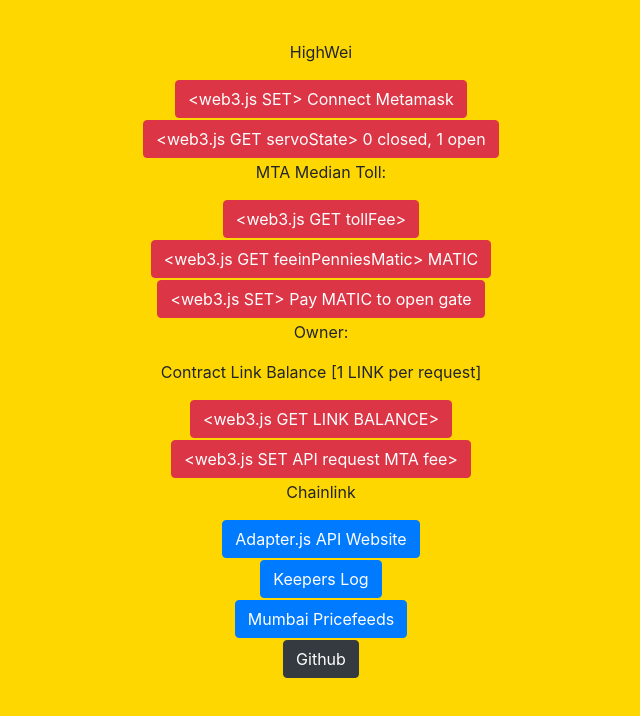
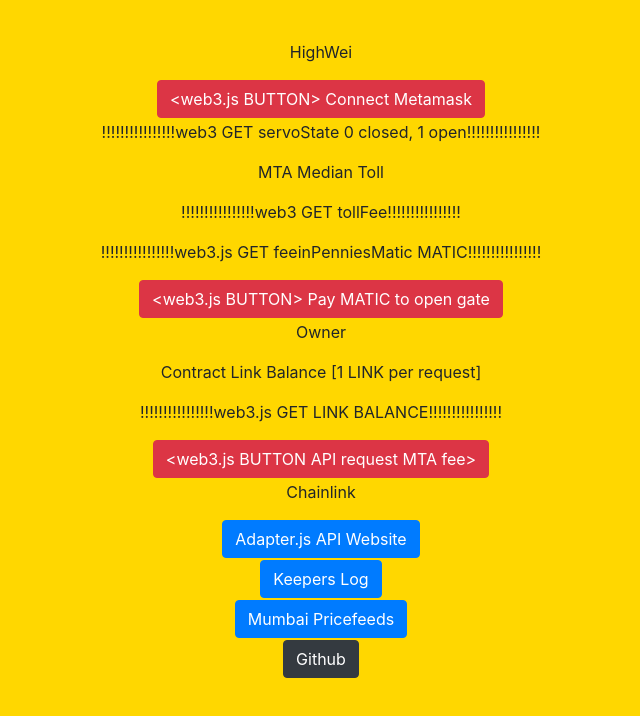
Before and after one commit to MarcusWentz/HighWei, a plain HTML site: page index.html in a window 1280 px wide. Shown: the whole page, without its empty margins (319-959 px from the left). Drawn offline with nearby package versions, Linux system fonts and the light colour scheme.

Commit message:
Update index.html

```diff
--- a/index.html
+++ b/index.html
@@ -26,52 +26,46 @@
 <div style="min-height: 5vh">
 <div class="col text-center">
 <form action="https://keepers.chain.link/mumbai/1255">
-  <input type="submit" class="btn btn-danger" data-toggle="button" aria-pressed="false" autocomplete="off" value="<web3.js SET> Connect Metamask" />
+  <input type="submit" class="btn btn-danger" data-toggle="button" aria-pressed="false" autocomplete="off" value="<web3.js BUTTON> Connect Metamask" />
 </form>
 </div>
 </div>
 
 <div style="min-height: 5vh">
 <div class="col text-center">
+    <p>!!!!!!!!!!!!!!!!web3 GET servoState 0 closed, 1 open!!!!!!!!!!!!!!!!</p>
+</div>
+</div>
+
+<div style="min-height: 5vh">
+<div class="col text-center">
+  <p>MTA Median Toll</p>
+</div>
+</div>
+
+<div style="min-height: 5vh">
+<div class="col text-center">
+    <p>!!!!!!!!!!!!!!!!web3 GET tollFee!!!!!!!!!!!!!!!!</p>
+</div>
+</div>
+
+<div style="min-height: 5vh">
+<div class="col text-center">
+<p>!!!!!!!!!!!!!!!!web3.js GET feeinPenniesMatic MATIC!!!!!!!!!!!!!!!!</p>
+</div>
+</div>
+
+<div style="min-height: 5vh">
+<div class="col text-center">
 <form action="https://keepers.chain.link/mumbai/1255">
-  <input type="submit" class="btn btn-danger" data-toggle="button" aria-pressed="false" autocomplete="off" value="<web3.js GET servoState> 0 closed, 1 open" />
+  <input type="submit" class="btn btn-danger" data-toggle="button" aria-pressed="false" autocomplete="off" value="<web3.js BUTTON> Pay MATIC to open gate" />
 </form>
 </div>
 </div>
 
 <div style="min-height: 5vh">
 <div class="col text-center">
-  <p>MTA Median Toll:</p>
-</div>
-</div>
-
-<div style="min-height: 5vh">
-<div class="col text-center">
-<form action="https://keepers.chain.link/mumbai/1255">
-  <input type="submit" class="btn btn-danger" data-toggle="button" aria-pressed="false" autocomplete="off" value="<web3.js GET tollFee>" />
-</form>
-</div>
-</div>
-
-<div style="min-height: 5vh">
-<div class="col text-center">
-<form action="https://keepers.chain.link/mumbai/1255">
-  <input type="submit" class="btn btn-danger" data-toggle="button" aria-pressed="false" autocomplete="off" value="<web3.js GET feeinPenniesMatic> MATIC" />
-</form>
-</div>
-</div>
-
-<div style="min-height: 5vh">
-<div class="col text-center">
-<form action="https://keepers.chain.link/mumbai/1255">
-  <input type="submit" class="btn btn-danger" data-toggle="button" aria-pressed="false" autocomplete="off" value="<web3.js SET> Pay MATIC to open gate" />
-</form>
-</div>
-</div>
-
-<div style="min-height: 5vh">
-<div class="col text-center">
-  <p>Owner:</p>
+  <p>Owner</p>
 </div>
 </div>
 
@@ -83,16 +77,14 @@
 
 <div style="min-height: 5vh">
 <div class="col text-center">
-<form action="https://keepers.chain.link/mumbai/1255">
-  <input type="submit" class="btn btn-danger" data-toggle="button" aria-pressed="false" autocomplete="off" value="<web3.js GET LINK BALANCE>" />
-</form>
+  <p>!!!!!!!!!!!!!!!!web3.js GET LINK BALANCE!!!!!!!!!!!!!!!!</p>
 </div>
 </div>
 
 <div style="min-height: 5vh">
 <div class="col text-center">
 <form action="https://keepers.chain.link/mumbai/1255">
-  <input type="submit" class="btn btn-danger" data-toggle="button" aria-pressed="false" autocomplete="off" value="<web3.js SET API request MTA fee>" />
+  <input type="submit" class="btn btn-danger" data-toggle="button" aria-pressed="false" autocomplete="off" value="<web3.js BUTTON API request MTA fee>" />
 </form>
 </div>
 </div>
```
